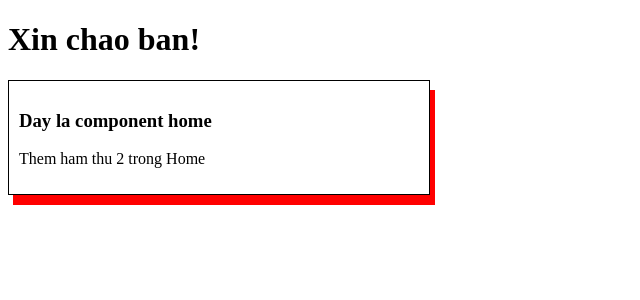
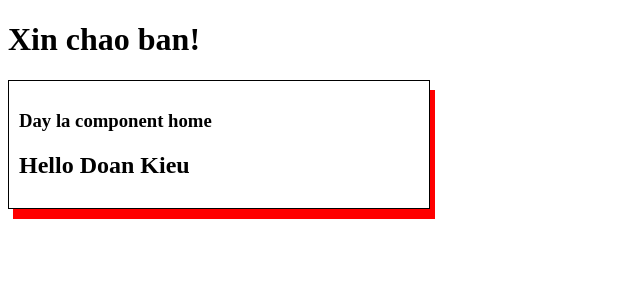
Before and after one commit to kieuvandoanit/Angular12, an Angular app: page / in a window 1280 px wide. Shown: the top 300 px of the page, without its empty margins (0-640 px from the left). Built offline with nearby package versions, Linux system fonts and the light colour scheme.

Commit message:
DataBinding

```diff
--- a/src/app/home/home.component.html
+++ b/src/app/home/home.component.html
@@ -1,4 +1,4 @@
 <div class = "test">
     <h3>Day la component home</h3>
-    <p>Them ham thu 2 trong Home</p>
+    <h2>Hello {{ name }}</h2>
 </div>
--- a/src/app/home/home.component.ts
+++ b/src/app/home/home.component.ts
@@ -6,6 +6,7 @@ import { Component, OnInit } from '@angular/core';
   styleUrls: ['./home.component.scss']
 })
 export class HomeComponent implements OnInit {
+  public name = 'Doan Kieu';
 
   constructor() { }
 
```
